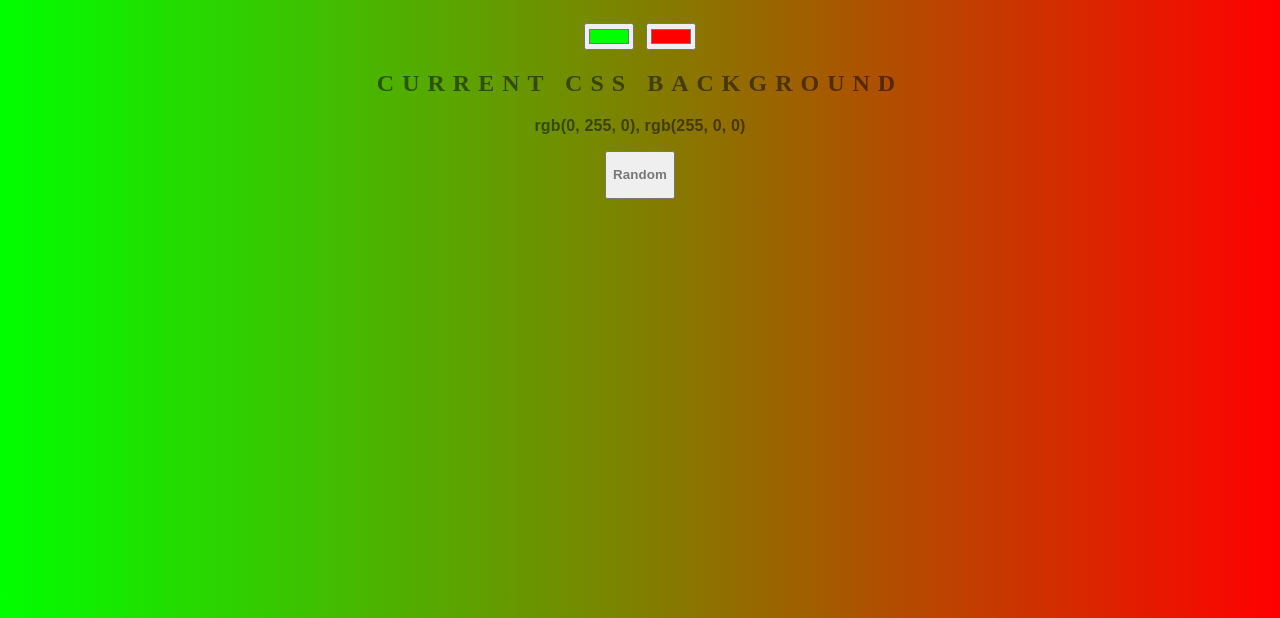
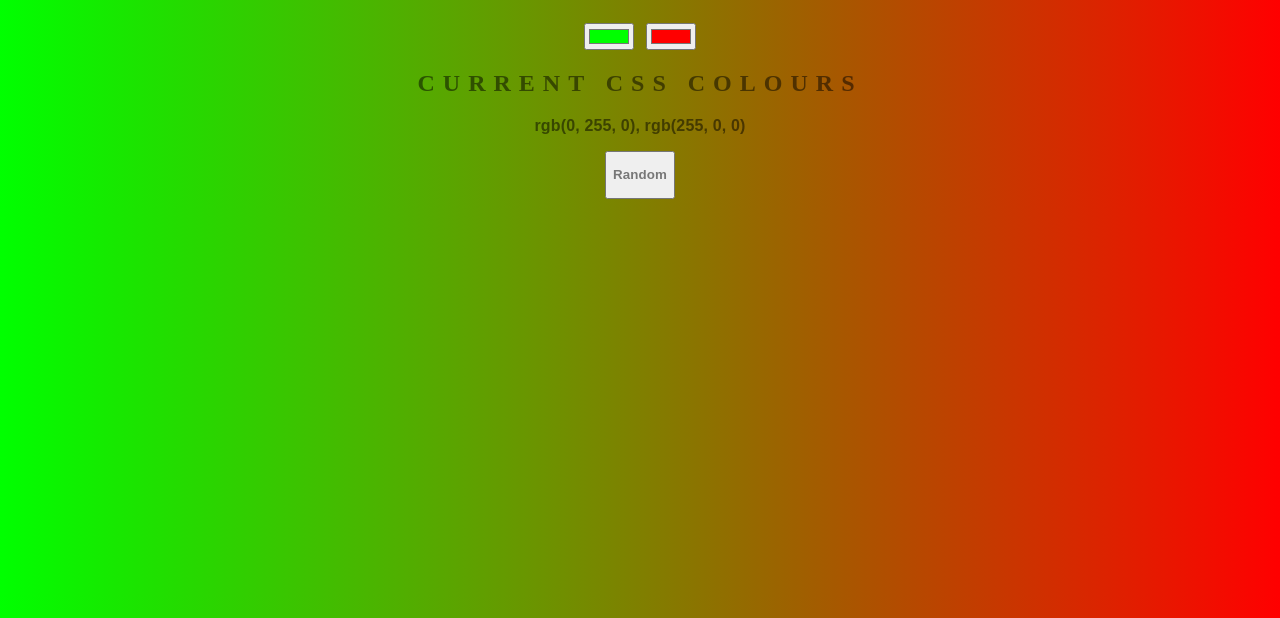
Before and after one commit to BLiTz3R/background-generator, a plain HTML site: page index.html in a window 1280 px wide. Shown: the part 182-800 px from the top of the page. Drawn offline with Linux system fonts and the light colour scheme.

Commit message:
change current colour text

```diff
--- a/index.html
+++ b/index.html
@@ -8,7 +8,7 @@
 	<h1>COOL Background Generator</h1>
 	<input class="color1" type="color" name="color1" value="#00ff00">
 	<input class="color2" type="color" name="color2" value="#ff0000">
-	<h2>Current CSS Background</h2>
+	<h2>Current CSS colours</h2>
 	<h3></h3>
 	<button id="random"><h3>Random</h3></button>
 	<script type="text/javascript" src="script.js"></script>
```
